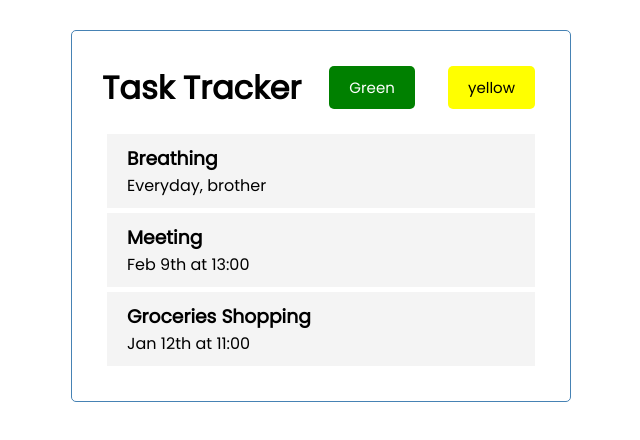
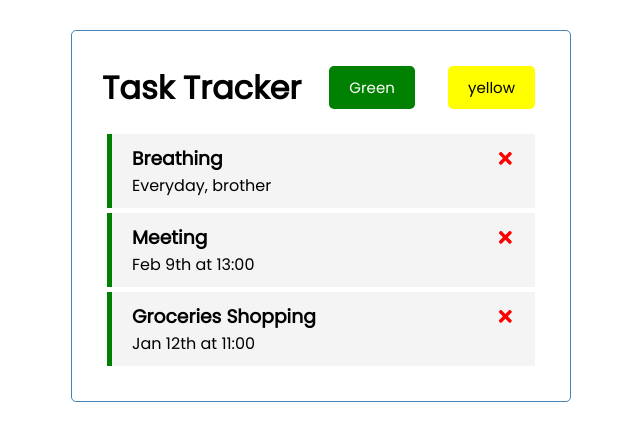
Before and after one commit to goloste/task-tracker-hubbed, a React (Create React App) app: page / in a window 1280 px wide. Shown: the top 440 px of the page, without its empty margins (319-959 px from the left). Built offline with nearby package versions, Linux system fonts and the light colour scheme.

Commit message:
Maggio_25_2022

```diff
--- a/package.json
+++ b/package.json
@@ -8,6 +8,7 @@
     "@testing-library/user-event": "^13.5.0",
     "react": "^18.1.0",
     "react-dom": "^18.1.0",
+    "react-icons": "^4.3.1",
     "react-scripts": "5.0.1",
     "web-vitals": "^2.1.4"
   },
--- a/src/App.js
+++ b/src/App.js
@@ -4,7 +4,7 @@
 import TasksStateful from './components/TasksStateful'
 import { useState } from 'react';
 
-function App() {
+const App = () => {
   const [tasks, setTasks] = useState([
     {
         id: 1,
@@ -26,10 +26,26 @@
     }
   ])
 
+  // Delete Task
+  const onDelete = (id) => {
+    console.log('delete', id)
+    setTasks(tasks.filter((task) => task.id !== id))
+  }
+
+  // Toggle Reminder
+  const toggleReminder = (id) => {
+    console.log(id)
+    setTasks(tasks.map((task) => task.id === id
+    ? {...task, reminder: !task.reminder } : task))
+  }
+
   return (
     <div className="container">
       <Header />
-      <TasksStateful tasks={tasks}/>
+      {tasks.length > 0 ?
+      <TasksStateful tasks={tasks}
+      onDelete={onDelete}
+      onToggle={toggleReminder}/> : 'No Tasks To Show'}
     </div>
   );
 }
--- a/src/components/Task.js
+++ b/src/components/Task.js
@@ -1,9 +1,14 @@
 import React from 'react'
+import {FaTimes} from 'react-icons/fa'
 
-const Task = ({task}) => {
+const Task = ({task, onDelete, onToggle}) => {
   return (
-    <div className='task'>
-      <h3>{task.text}</h3>
+    <div className={`task ${task.reminder ? 'reminder' : ''}`}
+    onDoubleClick={() => onToggle(task.id)}>
+      <h3>{task.text}
+      <FaTimes
+        style={{color:'red', cursor:'pointer'}}
+        onClick={() => onDelete(task.id)}/> </h3>
       <p>{task.day}</p>
     </div>
   )
--- a/src/components/TasksStateful.js
+++ b/src/components/TasksStateful.js
@@ -1,11 +1,13 @@
 import React from 'react'
 import Task from './Task'
 
-const TasksStateful = ({tasks}) => {
+const TasksStateful = ({tasks, onDelete, onToggle}) => {
   return (
     <>
         {tasks.map((task) =>
-        (<Task key={task.id} task={task}/>))}
+        (<Task key={task.id} task={task}
+        onDelete={onDelete}
+        onToggle={onToggle}/>))}
     </>
   )
 }
```
Also changed, not shown: 1 other file (tests, documents, lock files or other folders).
